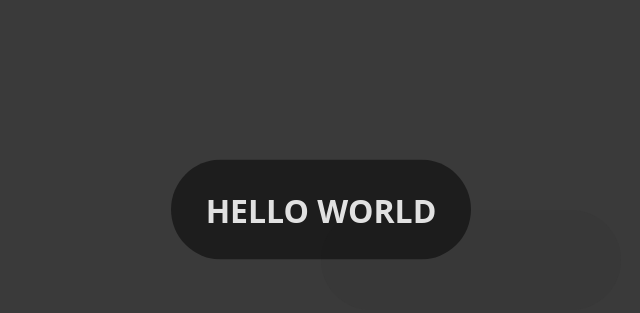
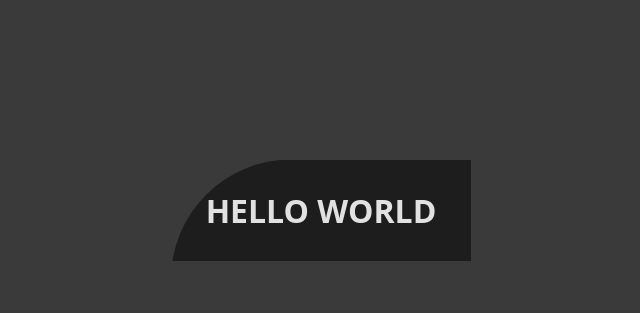
Before and after one commit to moitorrijos/scroll-pill, a website built with Vite: page index.html in a window 1280 px wide. Shown: the part 190-503 px from the top of the page, without its empty margins (319-959 px from the left). Built offline with nearby package versions, Linux system fonts and the light colour scheme.

Commit message:
fix: update SVG dimensions and path for pill mask in index.html

```diff
--- a/index.html
+++ b/index.html
@@ -12,25 +12,20 @@
       <div class="pill-mask-container">
         <svg
           class="pill-svg"
-          width="300"
-          height="100"
-          viewBox="0 0 300 100"
+          width="536"
+          height="240"
+          viewBox="0 0 536 240"
           fill="none"
           xmlns="http://www.w3.org/2000/svg"
         >
           <defs>
             <clipPath id="pill-mask">
-              <rect x="0" y="0" width="300" height="100" rx="50" fill="none" />
+              <rect x="0" y="0" width="536" height="240" rx="120" />
             </clipPath>
           </defs>
-          <rect
-            x="0"
-            y="0"
-            width="300"
-            height="100"
-            rx="50"
-            fill="#333"
-            opacity="0.2"
+          <path
+            d="M416 0C482.274 0 536 53.7258 536 120C536 186.274 482.274 240 416 240H120C53.7258 240 0 186.274 0 120C0 53.7258 53.7258 0 120 0H416Z"
+            fill="none"
           />
         </svg>
       </div>
```
